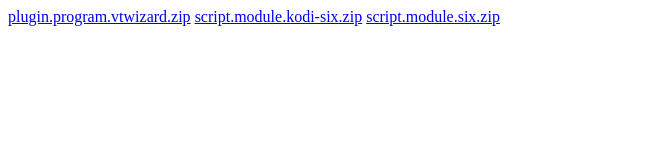
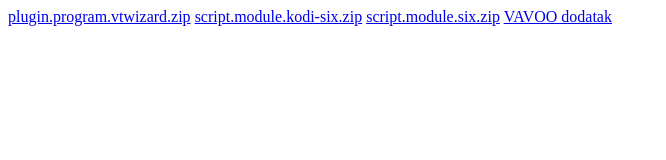
Before and after one commit to razorblade23/vortexteam, a plain HTML site: page index.html in a window 1280 px wide. Shown: the whole page, without its empty margins (0-666 px from the left). Drawn offline with Linux system fonts and the light colour scheme.

Commit message:
Updated index.html to include VAVOO addon

```diff
--- a/index.html
+++ b/index.html
@@ -2,3 +2,4 @@
 <a href="plugin.program.vtwizard.zip">plugin.program.vtwizard.zip</a>
 <a href="script.module.kodi-six.zip">script.module.kodi-six.zip</a>
 <a href="script.module.six.zip">script.module.six.zip</a>
+<a href="plugin.video.aguiavavoo.zip">VAVOO dodatak</a>
```
